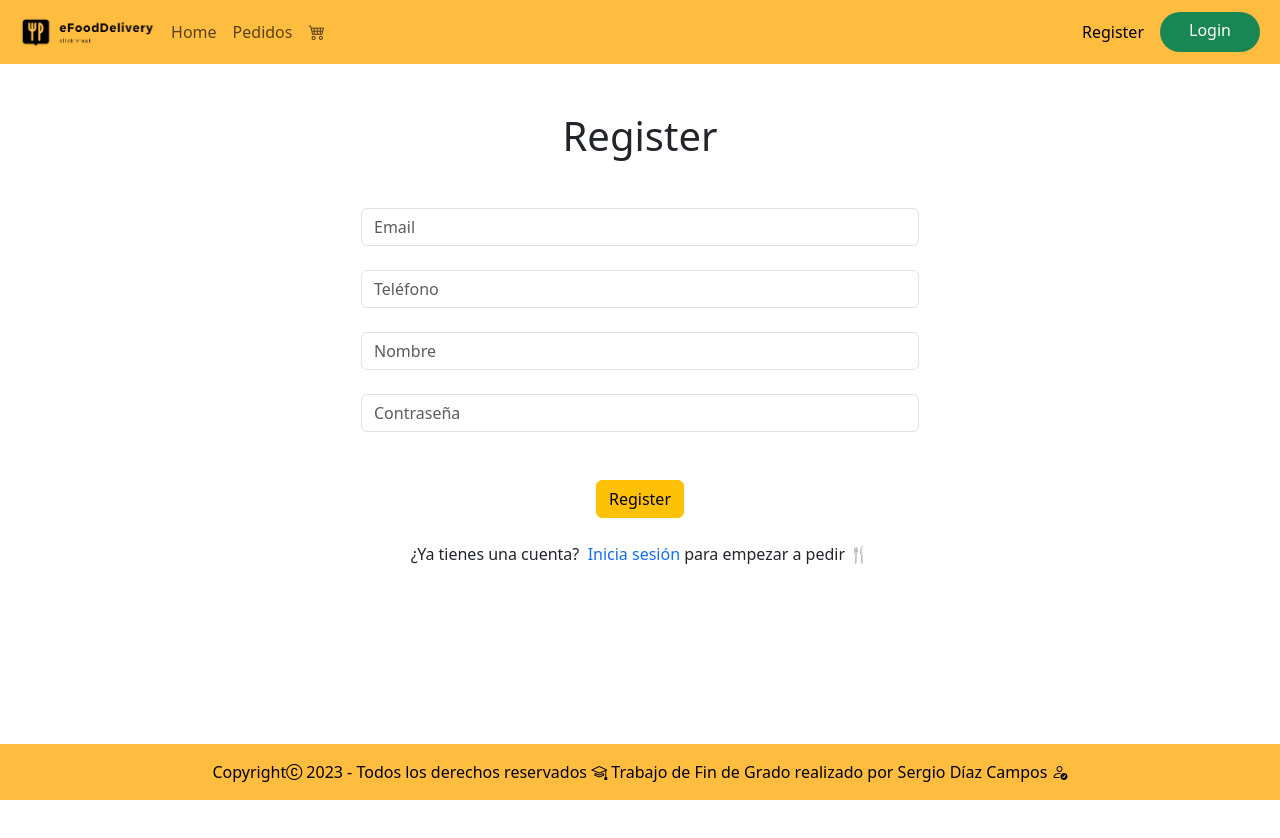
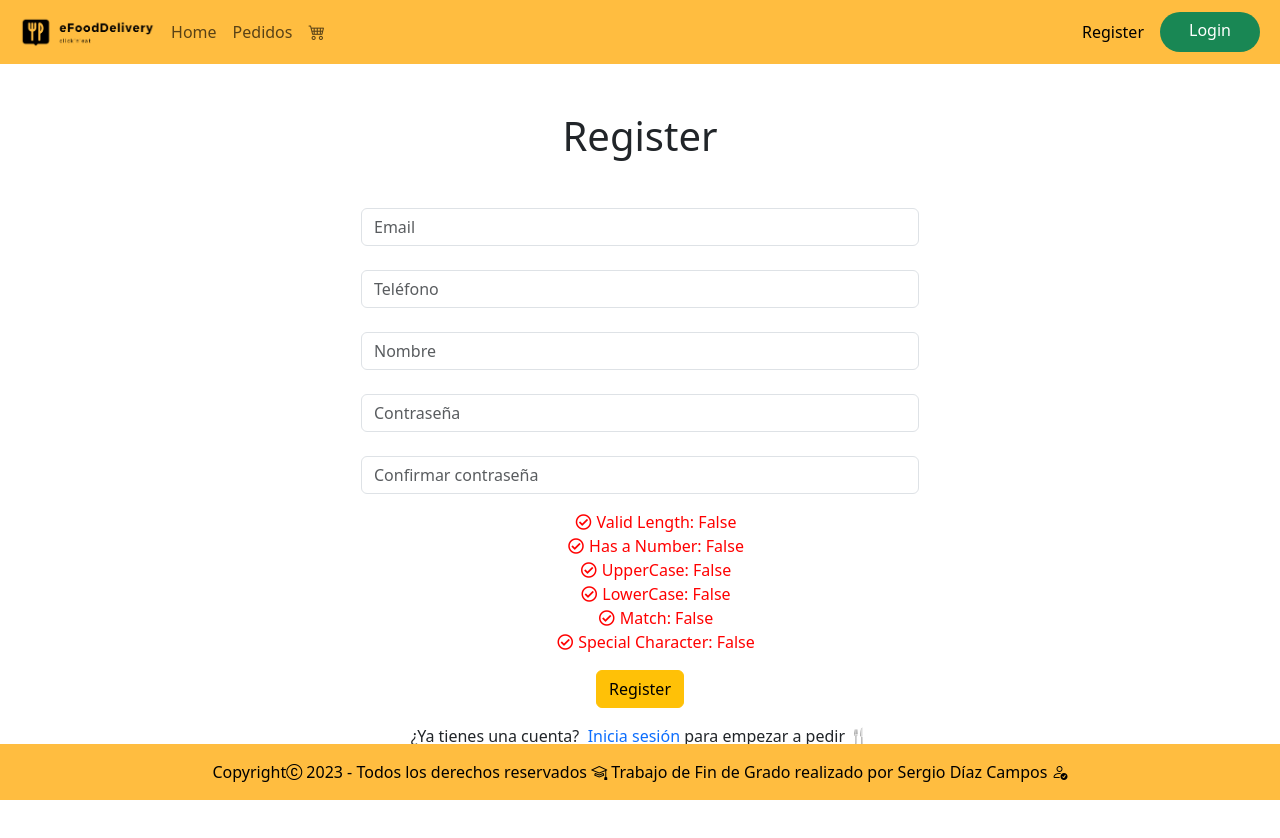
Before and after one commit to Royal6969/eFoodDelivery-Website, a React (Create React App) app: page /Register in a window 1280 px wide. Shown: the top 838 px of the page. Before the commit the page ends 800 px from the top, so only its background shows below. Built offline with nearby package versions, Linux system fonts and the light colour scheme.

Commit message:
register --> adding password validations

```diff
--- a/src/index.css
+++ b/src/index.css
@@ -125,3 +125,10 @@ code {
   transform: scale(1.05);
 }
 /* ********************************** Buttons for categories ends   ********************************** */
+
+/* to checking list for password input in register page */
+.fa-check-circle
+{
+  margin-right: 5px;
+  transition-duration:600ms;
+}
--- a/src/pages/Register.tsx
+++ b/src/pages/Register.tsx
@@ -1,4 +1,4 @@
-import React, { useState } from 'react'
+import React, { useState, useEffect } from 'react'
 import { StaticDetails_Roles } from '../Utils/StaticDetails'
 import { InputHelper, toastNotifyHelper } from '../helperMethods';
 import { useRegisterUserMutation } from '../APIs/AuthenticationAPI';
@@ -15,11 +15,41 @@ function Register() {
   // also we need a useState for the input fields to register an user
   const [registerInput, setRegisterInput] = useState({
     userName: '',
-    password: '',
+    firstPassword: '',
+    secondPassword: '',
     role: 'customer',
     name: '',
     phoneNumber: ''
   });
+
+  /*************************************************************************************************************************** */
+  const [validLength, setValidLength] = useState(false);
+  const [hasNumber, setHasNumber] = useState(false);
+  const [upperCase, setUpperCase] = useState(false);
+  const [lowerCase, setLowerCase] = useState(false);
+  const [specialChar, setSpecialChar] = useState(false);
+  const [match, setMatch] = useState(false);
+  const [requiredLength, setRequiredLength] = useState(8)
+
+  const inputPasswordChange: (event: React.ChangeEvent<HTMLInputElement>) => void = (event) => {
+    const { value, name } = event.target;
+    setRegisterInput({
+      ...registerInput,
+      [name]: value
+    })
+  }
+
+  useEffect(() => {
+    setValidLength(registerInput.firstPassword.length >= requiredLength ? true : false);
+    setUpperCase(registerInput.firstPassword.toLowerCase() !== registerInput.firstPassword);
+    setLowerCase(registerInput.firstPassword.toUpperCase() !== registerInput.firstPassword);
+    setHasNumber(/\d/.test(registerInput.firstPassword));
+    setMatch(!!registerInput.firstPassword && registerInput.firstPassword === registerInput.secondPassword)
+    setSpecialChar(/[ `!@#$%^&*()_+\-=\]{};':"\\|,.<>?~]/.test(registerInput.firstPassword));
+
+  }, [registerInput, requiredLength]);
+
+  /************************************************************************************************************************* */
 
   // now we have to use our helper method called InputHandler
   const handleRegisterInput = (event: React.ChangeEvent<HTMLInputElement | HTMLSelectElement>) => {
@@ -34,9 +64,34 @@ function Register() {
     event.preventDefault();
     setIsLoading(true);
 
+    if (!validLength) {
+      toastNotifyHelper('La contraseña debe contener 8 caracteres mínimo', 'error');
+      setIsLoading(false);
+    }
+    else if (!lowerCase) {
+      toastNotifyHelper('La contraseña debe contener al menos 1 minúscula', 'error');
+      setIsLoading(false);
+    }
+    else if (!upperCase) {
+      toastNotifyHelper('La contraseña debe contener al menos 1 mayúscula', 'error');
+      setIsLoading(false);
+    }
+    else if (!hasNumber) {
+      toastNotifyHelper('La contraseña debe contener al menos 1 número', 'error');
+      setIsLoading(false);
+    }
+    else if (!specialChar) {
+      toastNotifyHelper('La contraseña debe contener al menos 1 carácter especial', 'error');
+      setIsLoading(false);
+    }
+    else if (!match) {
+      toastNotifyHelper('Las contraseñas no coinciden', 'error');
+      setIsLoading(false);
+    }
+    else if (validLength && hasNumber && upperCase && lowerCase && specialChar && match) {
       const registerResponse: ApiResponse = await registerUser({
         userName: registerInput.userName,
-      password: registerInput.password,
+        password: registerInput.firstPassword,
         role: registerInput.role,
         name: registerInput.name,
         phoneNumber: registerInput.phoneNumber
@@ -53,12 +108,16 @@ function Register() {
         // console.log(registerResponse.error.data.errorsList[0]);
         toastNotifyHelper(registerResponse.error.data.errorsList[0], 'error')
       }
+    }
 
     setIsLoading(false);
   }
 
+
   return (
     <div className='container text-center'>
+      <link rel="stylesheet" href="https://use.fontawesome.com/releases/v5.3.1/css/all.css"></link>
+
       {isLoading && (
         <BigLoader />
       )}
@@ -109,11 +168,50 @@ function Register() {
               className='form-control'
               placeholder='Contraseña'
               required
-              name='password'
-              value={registerInput.password}
-              onChange={handleRegisterInput}
+              name='firstPassword'
+              value={registerInput.firstPassword}
+              onChange={inputPasswordChange}
             />
           </div>
+
+          <div className='col-sm-6 offset-sm-3 col-xs-12 mt-4'>
+            <input
+              type='password'
+              className='form-control'
+              placeholder='Confirmar contraseña'
+              required
+              name='secondPassword'
+              value={registerInput.secondPassword}
+              onChange={inputPasswordChange}
+            />
+          </div>
+
+          <ul style={{listStyle: 'none'}} className='mt-3'>
+            <li style={validLength ? {color: 'green'} : {color: 'red'}}>
+              <i className="far fa-check-circle"></i>
+              <span>Valid Length: {validLength ? <span>True</span> : <span>False</span>}</span>
+            </li>
+            <li style={hasNumber ? {color: 'green'} : {color: 'red'}}>
+              <i className="far fa-check-circle"></i>
+              <span>Has a Number: {hasNumber ? <span>True</span> : <span>False</span>}</span>
+            </li>
+            <li style={upperCase ? {color: 'green'} : {color: 'red'}}>
+              <i className="far fa-check-circle"></i>
+              <span>UpperCase: {upperCase ? <span>True</span> : <span>False</span>}</span>
+            </li>
+            <li style={lowerCase ? {color: 'green'} : {color: 'red'}}>
+              <i className="far fa-check-circle"></i>
+              <span>LowerCase: {lowerCase ? <span>True</span> : <span>False</span>}</span>
+            </li>
+            <li style={match ? {color: 'green'} : {color: 'red'}}>
+              <i className="far fa-check-circle"></i>
+              <span>Match: {match ? <span>True</span> : <span>False</span>}</span>
+            </li>
+            <li style={specialChar ? {color: 'green'} : {color: 'red'}}>
+              <i className="far fa-check-circle"></i>
+              <span>Special Character: {specialChar ? <span>True</span> : <span>False</span>}</span>
+            </li>
+          </ul>
 
           {/*
             <div className='col-sm-6 offset-sm-3 col-xs-12 mt-4'>
@@ -132,7 +230,7 @@ function Register() {
             */}
         </div>
 
-        <div className='mt-5'>
+        <div className='mt-3'>
           <button
             type='submit'
             className='btn btn-warning'
@@ -143,10 +241,10 @@ function Register() {
         </div>
       </form>
 
-      <div className='col-sm-6 offset-sm-3 col-xs-12 mt-4'>
+      <div className='col-sm-6 offset-sm-3 col-xs-12 mt-3 mb-5'>
         ¿Ya tienes una cuenta?&nbsp;&nbsp;
         <a
-          style={{textDecoration: 'none'}}
+          style={{ textDecoration: 'none' }}
           className='btn-primary'
           role='button'
           onClick={() => navigate('/Login')}
```
Lines whose indentation alone changed are shown as unchanged.
